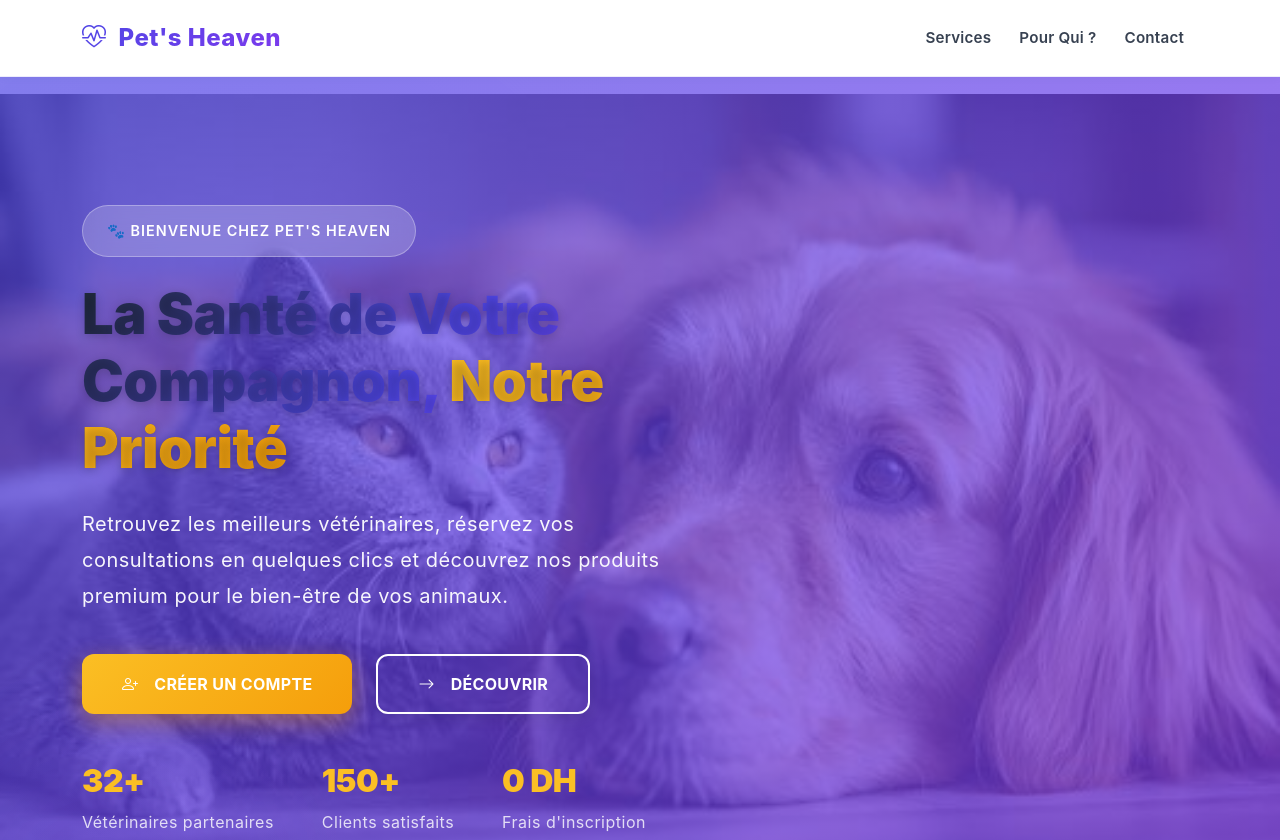
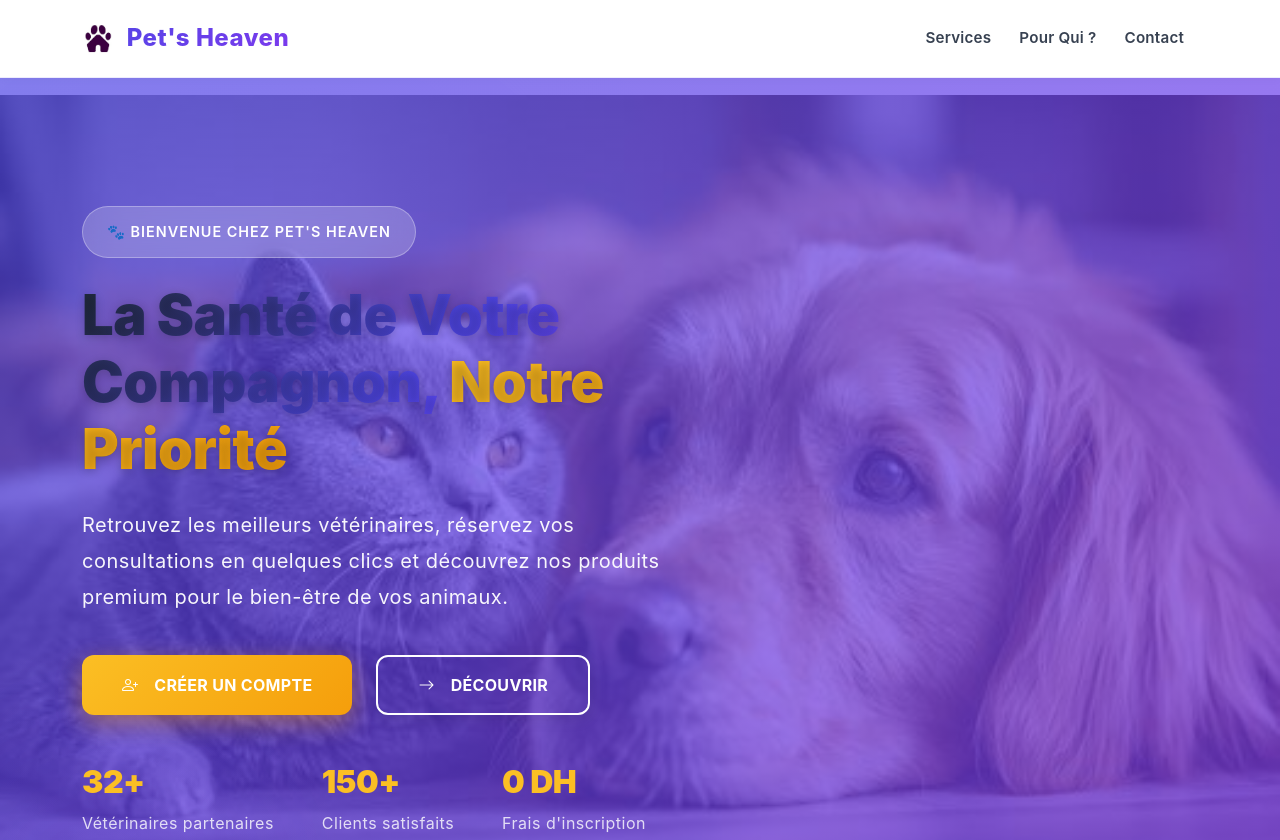
Before and after one commit to Ussef04/Pet-s-heaven-site-web, a plain HTML site: page home.html in a window 1280 px wide. Shown: the top 840 px of the page. Drawn offline with nearby package versions, Linux system fonts and the light colour scheme.

Commit message:
Ajout du Logo12 dans la navbar home.html

```diff
--- a/home.html
+++ b/home.html
@@ -1090,7 +1090,7 @@
   <nav class="navbar navbar-expand-lg navbar-home">
     <div class="container">
       <a class="navbar-brand-custom" href="home.html">
-        <i class="bi bi-heart-pulse"></i>
+        <img src="assets/images/Logo12.jpg" alt="Pet's Heaven Logo" class="navbar-logo">
         <span>Pet's Heaven</span>
       </a>
       <button class="navbar-toggler" type="button" data-bs-toggle="collapse" data-bs-target="#navbarNav">
```
